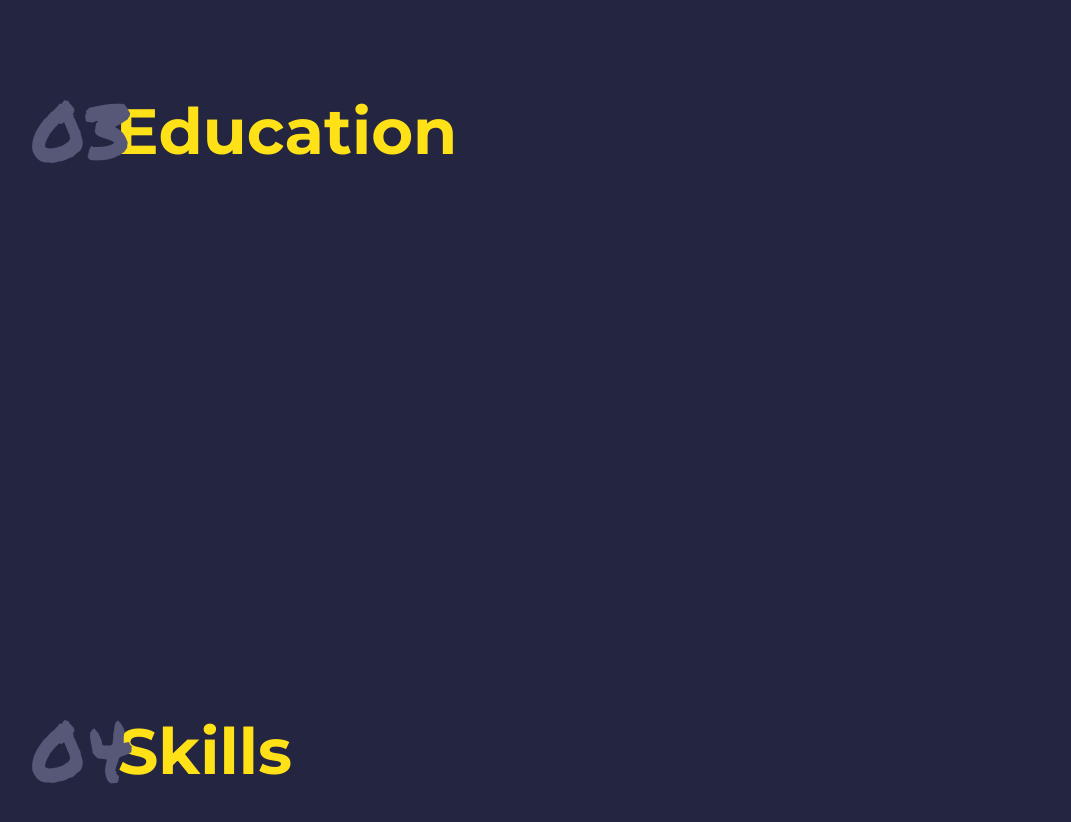
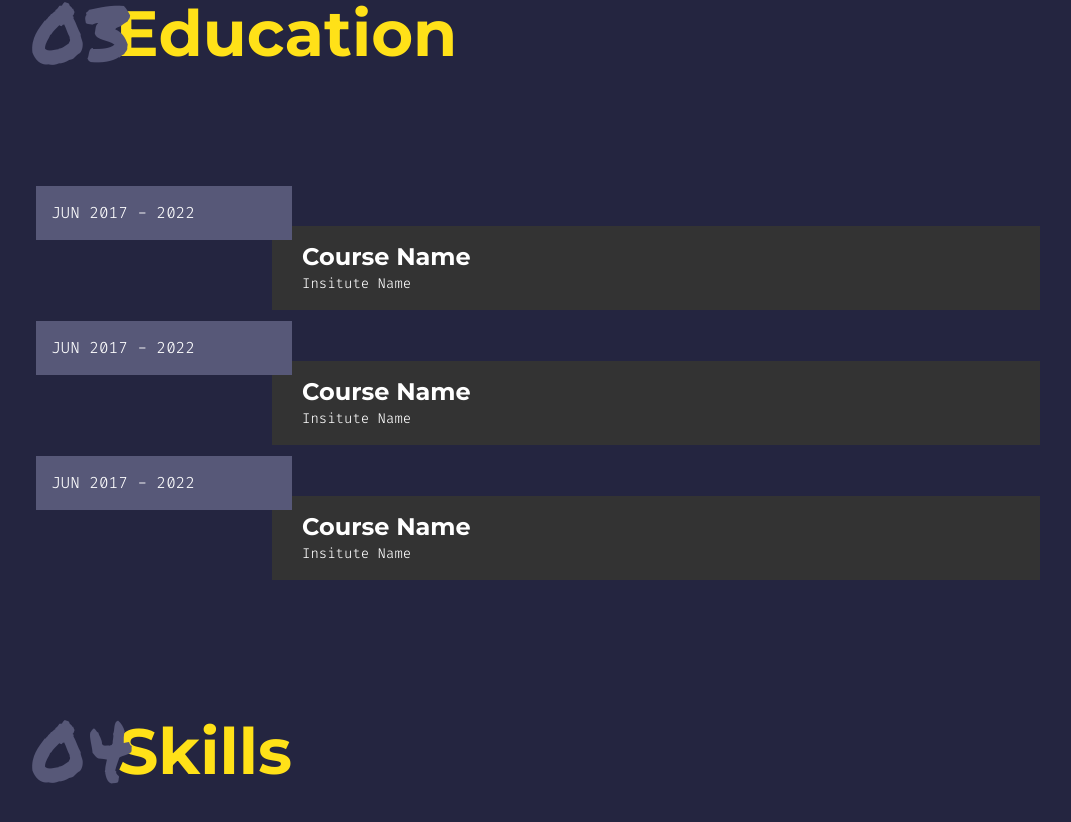
Before and after one commit to sadhumubarak/portfolio, a React (Vite) app: page / in a window 1280 px wide. Shown: the part 1575-2397 px from the top of the page, without its empty margins (112-1183 px from the left). Built offline with nearby package versions, Linux system fonts and the light colour scheme; a web font is replaced by a local one.

Commit message:
updated education

```diff
--- a/src/pages/Education/Education.tsx
+++ b/src/pages/Education/Education.tsx
@@ -19,8 +19,8 @@ export default function Education({ education }: EduTypes) {
   return (
     <ContentBox contentId="education">
       <Grid container sx={{ display: "flex", alignItems: "center" }}>
-{/*
-        <Box
+
+        {/* <Box
         component="img"
         src={ expPoster }
         alt="expPoster"
@@ -35,13 +35,21 @@ export default function Education({ education }: EduTypes) {
         }}
       /> */}
         <SectionTitle countNo="03" title="Education" />
-        <Grid item xs={12} >
-{/*
-          <Grid container>
-            {education.map((edu, i) => (
+        <Grid container xs={12} rowSpacing={2}>
+          {
+            education.map((edu, i) => (
+              <Grid item sx={{display:'flex',width:'100%', position:'relative', mb:"35px"}}>
+                <Grid item xs={3} sx={{background:'#575878', position:'relative', left:'20px', zIndex:'2',p:'15px', height:'fit-content', width:'fit-content'}}>
+                  <Typography>JUN 2017 - 2022</Typography>
+                </Grid>
+                <Grid item xs={9} sx={{background:'#333',position:'relative', top:'40px', padding:'15px 30px'}}>
+                  <Typography variant="h5">Course Name</Typography>
+                  <Typography variant="subtitle2">Insitute Name</Typography>
+                </Grid>
+              </Grid>
+            ))
+          }
 
-            ))}
-          </Grid> */}
         </Grid>
       </Grid>
     </ContentBox>
```
Also changed, not shown: 1 other file (tests, documents, lock files or other folders).
